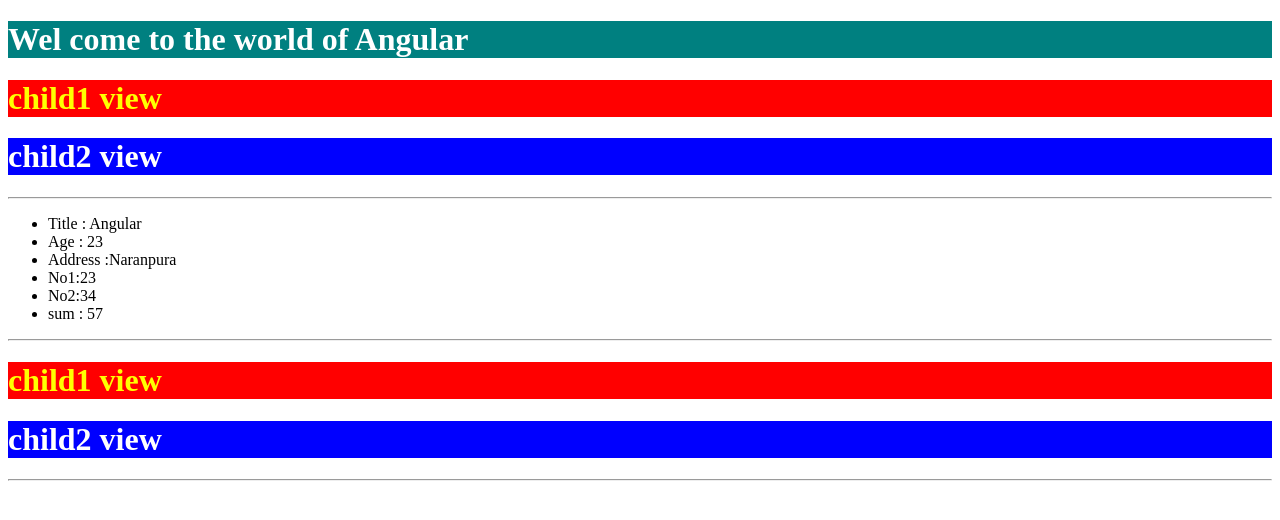
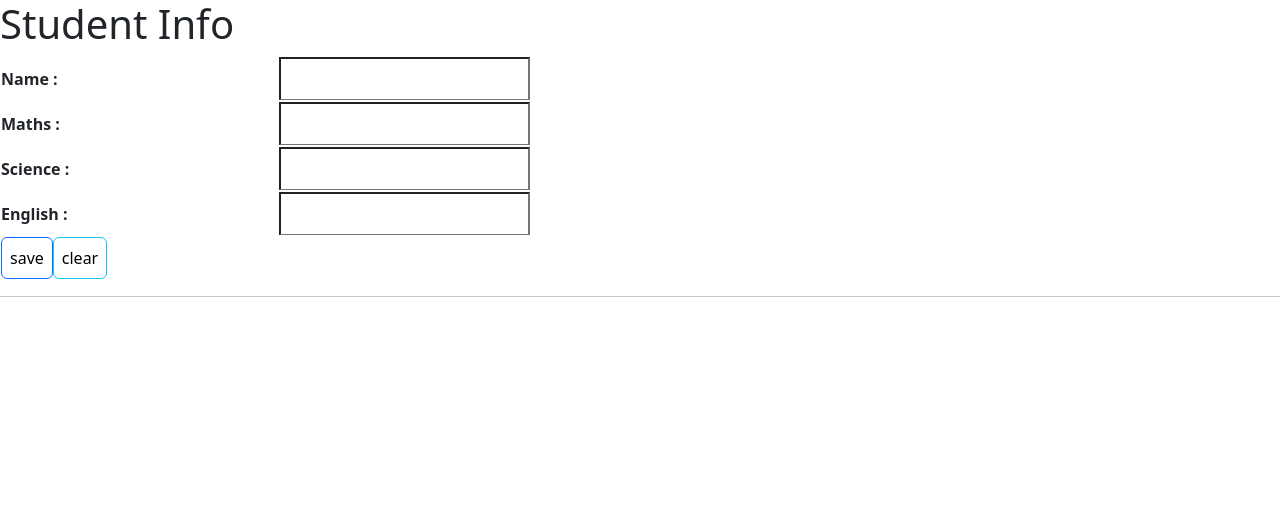
Before and after one commit to viralsir/AngularDemo, an Angular app: page / in a window 1280 px wide. Shown: the top 520 px of the page. Built offline with nearby package versions, Linux system fonts and the light colour scheme.

Commit message:
property binding and event binding is completed.

```diff
--- a/src/app/app.component.html
+++ b/src/app/app.component.html
@@ -1,16 +1,20 @@
-<h1> Wel come to the world of Angular</h1>
-<app-child1></app-child1>
-<hr/>
-<ul>
-  <li> Title : {{title}} </li>
-  <li> Age : {{age}}</li>
-  <li> Address :{{address}}</li>
-  <li> No1:{{no1}}</li>
-  <li>No2:{{no2}}</li>
-  <li> sum : {{no1+no2}}</li>
-</ul>
-<hr>
-<app-child1></app-child1>
+<!--<h1> Wel come to the world of Angular</h1>-->
+<!--<app-child1></app-child1>-->
+<!--<hr/>-->
+<!--<ul>-->
+<!--  <li> Title : {{title}} </li>-->
+<!--  <li> Age : {{age}}</li>-->
+<!--  <li> Address :{{address}}</li>-->
+<!--  <li> No1:{{no1}}</li>-->
+<!--  <li>No2:{{no2}}</li>-->
+<!--  <li> sum : {{no1+no2}}</li>-->
+<!--</ul>-->
+<!--<hr>-->
+<!--<app-child1></app-child1>-->
 
-<hr>
-<!--<app-child2></app-child2>-->
+<!--<hr>-->
+<!--&lt;!&ndash;<app-child2></app-child2>&ndash;&gt;-->
+
+<!--<app-property-binding></app-property-binding>-->
+
+<app-event-binding></app-event-binding>
--- a/src/app/app.module.ts
+++ b/src/app/app.module.ts
@@ -4,13 +4,17 @@
 import { AppComponent } from './app.component';
 import { Child1Component } from './child1/child1.component';
 import { Child2Component } from './child2/child2.component';
+import { PropertyBindingComponent } from './property-binding/property-binding.component';
+import { EventBindingComponent } from './event-binding/event-binding.component';
 
 
 @NgModule({
   declarations: [
     AppComponent,
     Child1Component,
-    Child2Component
+    Child2Component,
+    PropertyBindingComponent,
+    EventBindingComponent
 
   ],
   imports: [
--- /dev/null
+++ b/src/app/event-binding/event-binding.component.html
@@ -0,0 +1,38 @@
+<h1>
+     Student Info
+</h1>
+<form action="">
+<table class="table">
+  <tr>
+    <th>  Name :</th>
+    <td><input type="text" name="sname" #name> </td>
+  </tr>
+  <tr>
+    <th>
+        Maths :
+    </th>
+    <td>
+      <input type="number" name="maths" #maths>
+    </td>
+  </tr>
+  <tr>
+    <th> Science :</th>
+    <td><input type="number" name="science" #science></td>
+  </tr>
+  <tr>
+    <th>English :</th>
+    <td><input type="number" name="english" #english></td>
+  </tr>
+  <tr>
+    <th colspan="2">
+      <input type="button" class="btn btn-outline-primary" value="save" (click)="marksheet(maths,science,english)" >
+      <input type="reset" class="btn btn-info" value="clear">
+    </th>
+  </tr>
+</table>
+</form>
+<hr/>
+<h1 class="h1"> {{passOrfail}}</h1>
+<h1> {{total}}</h1>
+<h1> {{avg}}</h1>
+<h1>{{Grade}}</h1>
--- /dev/null
+++ b/src/app/event-binding/event-binding.component.ts
@@ -0,0 +1,67 @@
+import { Component } from '@angular/core';
+
+@Component({
+  selector: 'app-event-binding',
+  templateUrl: './event-binding.component.html',
+  styleUrls: ['./event-binding.component.css']
+})
+export class EventBindingComponent {
+
+  passOrfail:string=""
+  passingmark:number=35;
+  total:any=""
+  avg:any=""
+  Grade:any=""
+  failStyle:string="background-color:red";
+  passstyle:string="background-color:white";
+  marksheet(maths:any,science:any,english:any){
+
+    let mathsmark=parseInt(maths.value);
+    let sciencemark=parseInt(science.value);
+    let englishmark=parseInt(english.value);
+
+    if(mathsmark>=this.passingmark && sciencemark>=this.passingmark && englishmark>=this.passingmark)
+    {
+       this.passOrfail="You are Passed";
+       maths.style=this.passstyle;
+       science.style=this.passstyle;
+       english.style=this.passstyle;
+       this.total=(mathsmark+sciencemark+englishmark);
+       this.avg=this.total/3;
+       if(this.avg>=90)
+         this.Grade="A";
+       else if(this.avg>=70)
+         this.Grade="B";
+       else if(this.avg>=55)
+         this.Grade="C";
+      else
+        this.Grade="D";
+
+      this.total="total :"+ (mathsmark+sciencemark+englishmark);
+      this.avg="Avg :"+this.avg;
+      this.Grade="Grade :"+this.Grade
+    }
+    else
+    {
+           this.passOrfail="You are Fail";
+           this.total="";
+           this.avg="";
+           this.Grade="";
+           if(mathsmark<this.passingmark)
+          {
+             maths.style=this.failStyle;
+          }
+          if(sciencemark<this.passingmark)
+          {
+            science.style=this.failStyle;
+          }
+          if(englishmark<this.passingmark)
+          {
+            english.style=this.failStyle;
+          }
+    }
+
+    console.log("marksheet() is called");
+  }
+
+}
--- /dev/null
+++ b/src/app/property-binding/property-binding.component.html
@@ -0,0 +1,11 @@
+<p>property-binding works!</p>
+<h1> Personal Details</h1>
+<ul [style]="style">
+  <li [innerHTML]="name"></li>
+  <li [innerHTML]="age"></li>
+</ul>
+
+<input type="button" value="normal">
+<input type="button" value="disable" disabled>
+<input type="button" value="string intropolletion" disabled="{{isdisabled}}">
+<input type="button" value="property binding" [disabled]="isdisabled">
--- /dev/null
+++ b/src/app/property-binding/property-binding.component.ts
@@ -0,0 +1,16 @@
+import { Component } from '@angular/core';
+
+@Component({
+  selector: 'app-property-binding',
+  templateUrl: './property-binding.component.html',
+  styleUrls: ['./property-binding.component.css']
+})
+export class PropertyBindingComponent {
+
+  name:string="vimal"
+  age:number=24
+  isdisabled:boolean=false;
+  style:string="color:blue;background-color:yellow"
+
+
+}
--- a/src/index.html
+++ b/src/index.html
@@ -6,8 +6,12 @@
   <base href="/">
   <meta name="viewport" content="width=device-width, initial-scale=1">
   <link rel="icon" type="image/x-icon" href="favicon.ico">
+  <link href="https://cdn.jsdelivr.net/npm/bootstrap@5.3.3/dist/css/bootstrap.min.css" rel="stylesheet" integrity="sha384-QWTKZyjpPEjISv5WaRU9OFeRpok6YctnYmDr5pNlyT2bRjXh0JMhjY6hW+ALEwIH" crossorigin="anonymous">
 </head>
 <body>
   <home-root></home-root>
+
+  <script src="https://cdn.jsdelivr.net/npm/@popperjs/core@2.11.8/dist/umd/popper.min.js" integrity="sha384-I7E8VVD/ismYTF4hNIPjVp/Zjvgyol6VFvRkX/vR+Vc4jQkC+hVqc2pM8ODewa9r" crossorigin="anonymous"></script>
+  <script src="https://cdn.jsdelivr.net/npm/bootstrap@5.3.3/dist/js/bootstrap.min.js" integrity="sha384-0pUGZvbkm6XF6gxjEnlmuGrJXVbNuzT9qBBavbLwCsOGabYfZo0T0to5eqruptLy" crossorigin="anonymous"></script>
 </body>
 </html>
```
Also changed, not shown: src/app/event-binding/event-binding.component.css (added), src/app/property-binding/property-binding.component.css (added), 2 other files (tests, documents, lock files or other folders).
